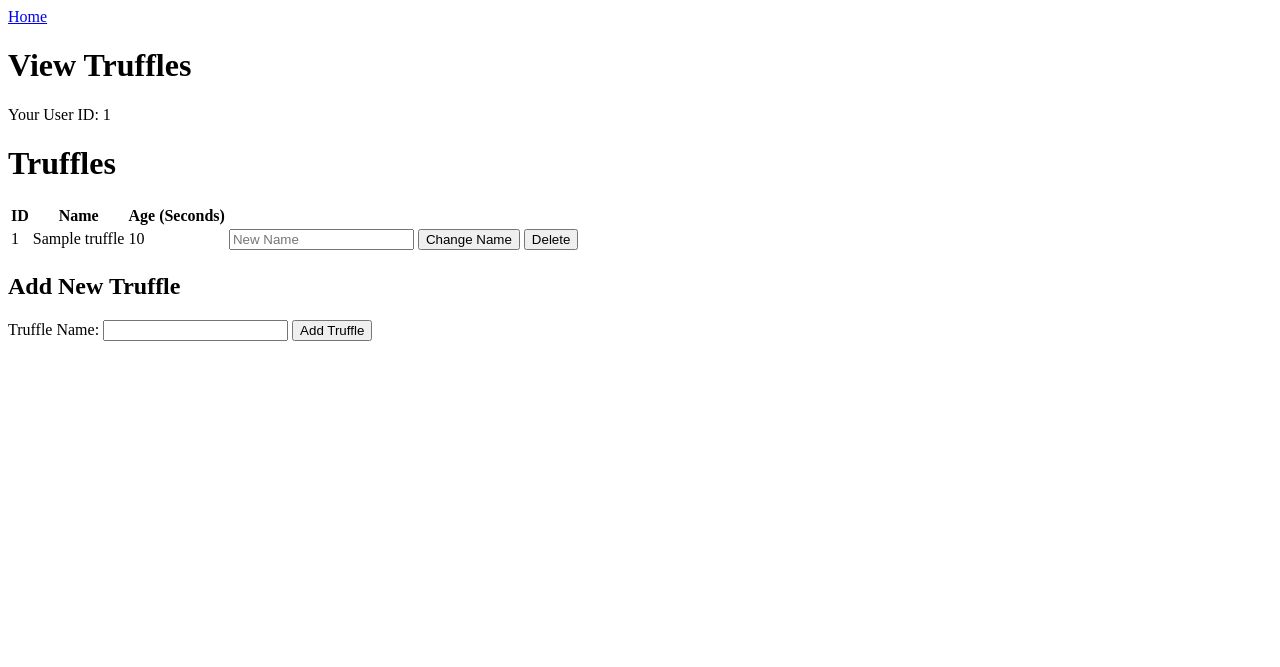
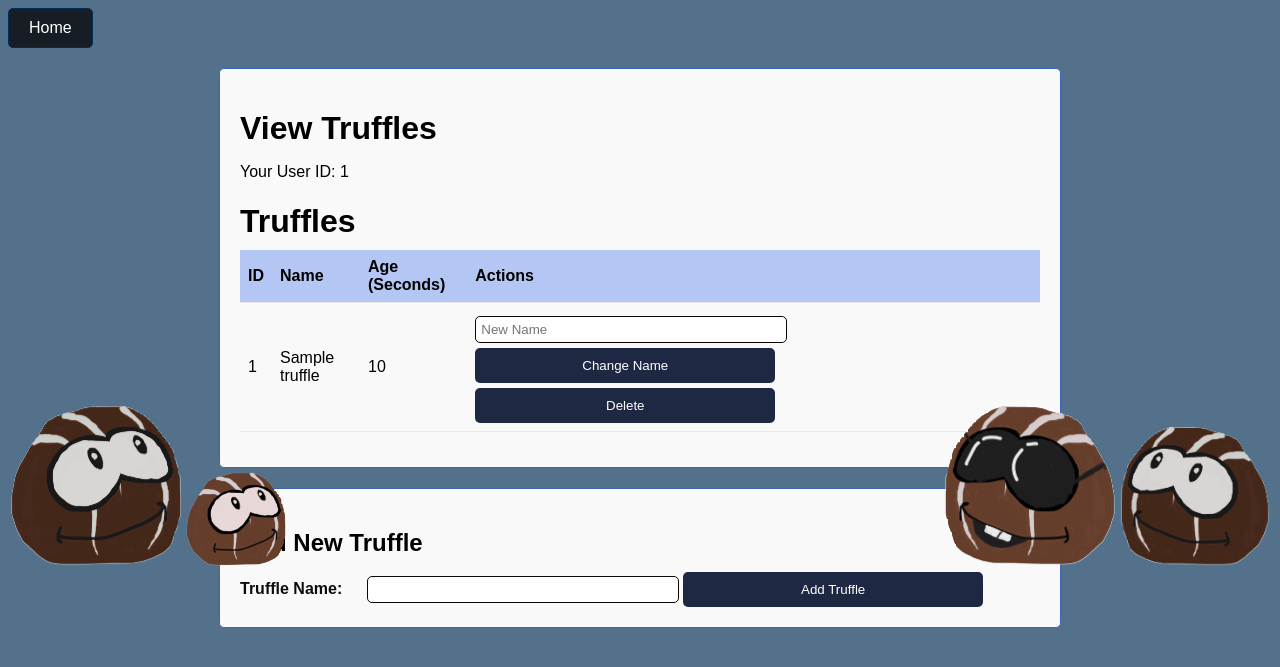
Before and after one commit to crxbun/truffles, a Flask app: template truffles/templates/viewTruffles.html in a window 1280 px wide. Shown: the top 667 px of the page. Run offline with Flask 3, Linux system fonts and the light colour scheme; the template is opened without the code that fills it: most values are stand-ins (such as "Sample title", 1, 10 or a date in 2020); parts of the project's set-up code (start-up, migrations or seed data) failed here and were passed over.

Commit message:
truffle page design

```diff
--- /dev/null
+++ b/truffles/static/truffle.css
@@ -0,0 +1,407 @@
+body {
+    font-family: Arial, sans-serif;
+    background-color: #53718b;
+    color: #ebe8e8;
+    background-size: 50% auto;
+    background-repeat: no-repeat;
+    background-position: center top;
+  }
+
+  .content {
+    display: flex;
+    justify-content: center;
+    align-items: center;
+    height: 100vh;
+  }
+
+  .message-box {
+    border: 2px solid rgb(201, 14, 14);
+    border-radius: 10px;
+    background-color: rgb(211, 16, 16);
+    height: 80vh;
+    width: 80vw;
+    display: flex;
+    flex-direction: column;
+    margin: auto;
+    padding: 10px;
+    overflow: hidden;
+    box-shadow: 0 2px 4px rgba(0, 0, 0, 0.1);
+  }
+
+  .messages {
+    flex: 1;
+    overflow-y: auto;
+    padding: 10px;
+    background-color: #5c2828;
+  }
+
+  .inputs {
+    display: flex;
+    align-items: center;
+    margin-top: 10px;
+  }
+
+  .buttons {
+    width: 100%;
+    padding: 10px;
+    border: none;
+    border-radius: 5px;
+
+    cursor: pointer;
+    transition: background-color 0.3s ease;
+  }
+
+  .create-btn,
+  .join-btn {
+    width: 100%;
+    padding: 10px;
+    border: none;
+    border-radius: 5px;
+    background-color: rgb(166, 171, 185);
+    color: white;
+    cursor: pointer;
+    transition: background-color 0.3s ease;
+  }
+
+  .create-btn:hover,
+  .join-btn:hover {
+    background-color: rgb(41, 102, 151);
+  }
+
+  h2 {
+    text-align: left;
+    margin-bottom: 10px;
+    font-size: 24px;
+    color: #dfdcdc;
+  }
+
+  .text {
+    font-size: 14px;
+    line-height: 1.4;
+    color: #464545;
+  }
+
+  .muted {
+    font-size: 12px;
+    color: #999;
+  }
+
+  .form-container {
+    max-width: 500px;
+    max-height: 600px;
+    margin: 100px auto 50px;
+    padding: 20px;
+    border: 2px solid #ccc;
+    border-radius: 10px;
+    background-color: #4c80b48c;
+    box-shadow: 0 0 10px rgba(0, 0, 0, 0.1);
+    transition: transform 0.3s ease;
+  }
+
+  .form-container:hover {
+    transform: scale(1.02);
+
+  }
+
+  form {
+    display: flex;
+    flex-direction: column;
+  }
+
+  form h3 {
+    margin-bottom: 15px;
+    text-align: center;
+    color: white;
+  }
+
+  form div {
+    margin-bottom: 15px;
+    height: 50px;
+  }
+
+  form label {
+    font-weight: bold;
+    color: rgb(14, 13, 13);
+    margin-right: 20px;
+  }
+
+  form input[type="text"],
+  form button {
+    padding: 10px;
+    margin-top: 5px;
+    border-radius: 5px;
+    border: 1px solid #090808;
+    width: 300px;
+  }
+
+  form button {
+    background-color: rgb(31, 40, 67);
+    color: white;
+    border: none;
+    cursor: pointer;
+  }
+
+  form button:hover {
+    background-color: rgb(65, 93, 150);
+  }
+
+  .image-container {
+    text-align: center;
+    margin-bottom: 20px;
+  }
+
+  .top-image {
+    max-width: 60%;
+    height: auto;
+  }
+
+  .description-container {
+    max-width: 600px;
+    margin: 0 auto 30px;
+    padding: 0 20px;
+    text-align: center;
+  }
+
+  .description-container h2 {
+    margin-bottom: 10px;
+    font-size: 24px;
+    color: white;
+  }
+
+  .description-container p {
+    font-size: 16px;
+    line-height: 1.5;
+    color: rgb(221, 218, 218);
+  }
+
+  /* playing with room css */
+  .message-box {
+    background-color: #f9f9f9;
+    border: 2px solid #ccc;
+    border-radius: 10px;
+    box-shadow: 0 2px 4px rgba(0, 0, 0, 0.1);
+    padding: 20px;
+    margin: 50px auto;
+    max-width: 600px;
+  }
+
+  .message-box h2 {
+    text-align: center;
+    margin-bottom: 20px;
+    font-size: 24px;
+    color: #333;
+  }
+
+  .messages {
+    max-height: 500px;
+    overflow-y: auto;
+    padding: 10px;
+    background-color: #f5f5f5;
+    border-radius: 5px;
+    margin-bottom: 20px;
+  }
+
+  .text {
+    margin-bottom: 10px;
+  }
+
+  .text span {
+    display: block;
+  }
+
+  .text strong {
+    color: #333;
+  }
+
+  .muted {
+    font-size: 12px;
+    color: #999;
+  }
+
+  .inputs {
+    display: flex;
+    align-items: center;
+  }
+
+  .inputs input[type="text"] {
+    flex: 1;
+    padding: 10px;
+    border-radius: 5px;
+    border: 1px solid #ccc;
+  }
+
+  .inputs button {
+    margin-left: 10px;
+    padding: 10px 20px;
+    border: none;
+    border-radius: 5px;
+    background-color: rgb(105, 150, 195);
+    color: white;
+    cursor: pointer;
+  }
+
+  .inputs button:hover {
+    background-color: rgb(12, 139, 78);
+  }
+
+  .delete-btn {
+    display: inline-block;
+    width: 20px;
+    height: 20px;
+    margin-right: 5px;
+    border-radius: 50%;
+    background-color: white;
+    color: rgb(11, 11, 11);
+    border: 2px solid rgb(12, 11, 11);
+    cursor: pointer;
+    transition: background-color 0.3s, color 0.3s;
+  }
+  .delete-btn:hover {
+    background-color: red;
+    color: white;
+  }
+
+  header {
+    background-color: #253146;
+    color: #f2ebeb;
+    padding: 10px 0;
+    text-align: center;
+    margin: 0;
+  }
+
+  footer {
+    background-color: #253146;
+    color: #fff;
+    text-align: center;
+    padding: 10px 0;
+    bottom: 0;
+    width: 100%;
+    margin: 0;
+  }
+
+  nav ul {
+    list-style-type: none;
+    margin: 0;
+    padding: 0;
+  }
+
+  nav ul li {
+    display: inline;
+    margin-right: 20px;
+  }
+
+  nav ul li a {
+    color: #fff;
+    text-decoration: none;
+  }
+
+  .container {
+    margin: 20px auto;
+    padding: 20px;
+    border: 1px solid #3e66bd;
+    border-radius: 5px;
+    background-color: #f9f9f9;
+    width: 80%;
+    color: black;
+    max-width: 800px;
+  }
+
+  .container h1 {
+    margin-bottom: 10px;
+    color: black;
+  }
+
+  .container h2 {
+    margin-bottom: 10px;
+    color: black;
+  }
+
+  .container table {
+    width: 100%;
+    margin-bottom: 15px;
+    border-collapse: collapse;
+    color: black;
+  }
+
+  .container th, .container td {
+    padding: 8px;
+    border-bottom: 1px solid #dddddd96;
+    text-align: left;
+  }
+
+  .container th {
+    background-color: #7799ee87;
+  }
+
+  .container form {
+    display: inline;
+    color: black;
+  }
+
+  .container input[type="text"],
+  .container input[type="submit"] {
+    padding: 5px;
+  }
+
+  .container input[type="submit"] {
+    cursor: pointer;
+    background-color: #007bff;
+    color: #1c1818;
+    border: none;
+    border-radius: 3px;
+  }
+
+  .image-container {
+    position: fixed;
+    top: 50%;
+    transform: translateY(-50%);
+    animation: floatUpDown 4s infinite alternate;
+    z-index: 1000;
+  }
+
+  .left {
+    left: 10px;
+  }
+
+  .right {
+    right: 10px;
+  }
+
+  @keyframes floatUpDown {
+    0% {
+      transform: translateY(-10px);
+    }
+    100% {
+      transform: translateY(15px);
+    }
+  }
+
+  a {
+    display: inline-block;
+    padding: 10px 20px;
+    text-decoration: none;
+    color: #fff;
+    background-color:  #161d25;
+    border-radius: 5px;
+    border: 1px solid #022e5c;
+    transition: background-color 0.3s ease, color 0.3s ease;
+  }
+
+  a:hover {
+    background-color: #2f64a1;
+    color: #fff;
+  }
+
+  .smaller-image {
+    width: 100px;
+    height: auto;
+  }
+
+  .bigger-image {
+    width: 180;
+    height: auto;
+  }
+  .medium-image {
+    width: 150px;
+    height: auto;
+  }
--- a/truffles/templates/viewTruffles.html
+++ b/truffles/templates/viewTruffles.html
@@ -1,12 +1,31 @@
 <!DOCTYPE html>
 <html lang="en">
   <head>
-    <meta charset="UTF-8">
-    <meta name="viewport" content="width=device-width, initial-scale=1.0">
+    <meta charset="UTF-8" />
+    <meta name="viewport" content="width=device-width, initial-scale=1.0" />
+    <link
+      rel="stylesheet"
+      href="{{url_for('static', filename='../static/truffle.css')}}"
+    />
     <title>User Truffles</title>
   </head>
   <body>
     <a href="/">Home</a>
+
+    <div class="image-container left">
+      <img
+        class="bigger-image"
+        src="{{ url_for('static', filename='singebrowntruffle.png') }}"
+        alt="Truffle left brown"
+      />
+      <img
+        class="smaller-image"
+        src="{{ url_for('static', filename='singletruffleclear.png') }}"
+        alt="Truffle left brown"
+      />
+    </div>
+
+    <div class="container">
       <h1>View Truffles</h1>
       <p>Your User ID: {{ user_id }}</p>
       <h1>Truffles</h1>
@@ -16,7 +35,7 @@
             <th>ID</th>
             <th>Name</th>
             <th>Age (Seconds)</th>
-
+            <th>Actions</th>
           </tr>
         </thead>
         <tbody>
@@ -40,14 +80,28 @@
           {% endfor %}
         </tbody>
       </table>
+    </div>
 
+    <div class="image-container right">
+      <img
+        class="bigger-image"
+        src="{{ url_for('static', filename='cool truffle.png') }}"
+        alt="Truffle Righ Blue"
+      />
+      <img
+        class="medium-image"
+        src="{{ url_for('static', filename='secondflippedtruffle.png') }}"
+        alt="Truffle Right Red"
+      />
+    </div>
+
+    <div class="container">
       <h2>Add New Truffle</h2>
       <form method="post">
         <label for="truffle_name">Truffle Name:</label>
-        <input type="text" id="truffle_name" name="truffle_name" required>
+        <input type="text" id="truffle_name" name="truffle_name" required />
         <button type="submit">Add Truffle</button>
       </form>
-
-
+    </div>
   </body>
 </html>
```
Also changed, not shown: other parts of truffles/templates/viewTruffles.html (+26 -5 lines), truffles/static/style.css (+17 -0 lines), truffles/static/cool truffle.png (added), truffles/static/flippedbrowntruffle.png (added), truffles/static/secondflippedtruffle.png (added), truffles/static/singebrowntruffle.png (added), truffles/static/singletruffleclear.png (added), truffles/static/styles.css (deleted). Lines whose indentation alone changed are shown as unchanged.
